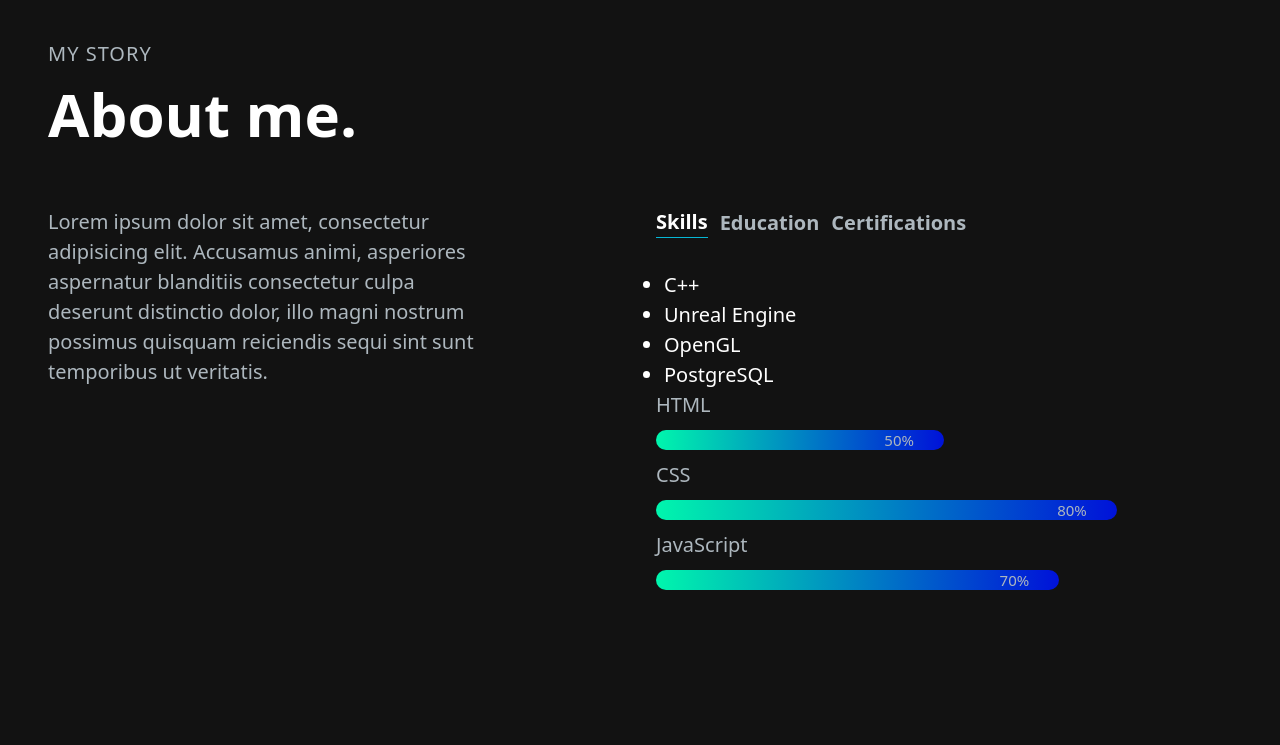
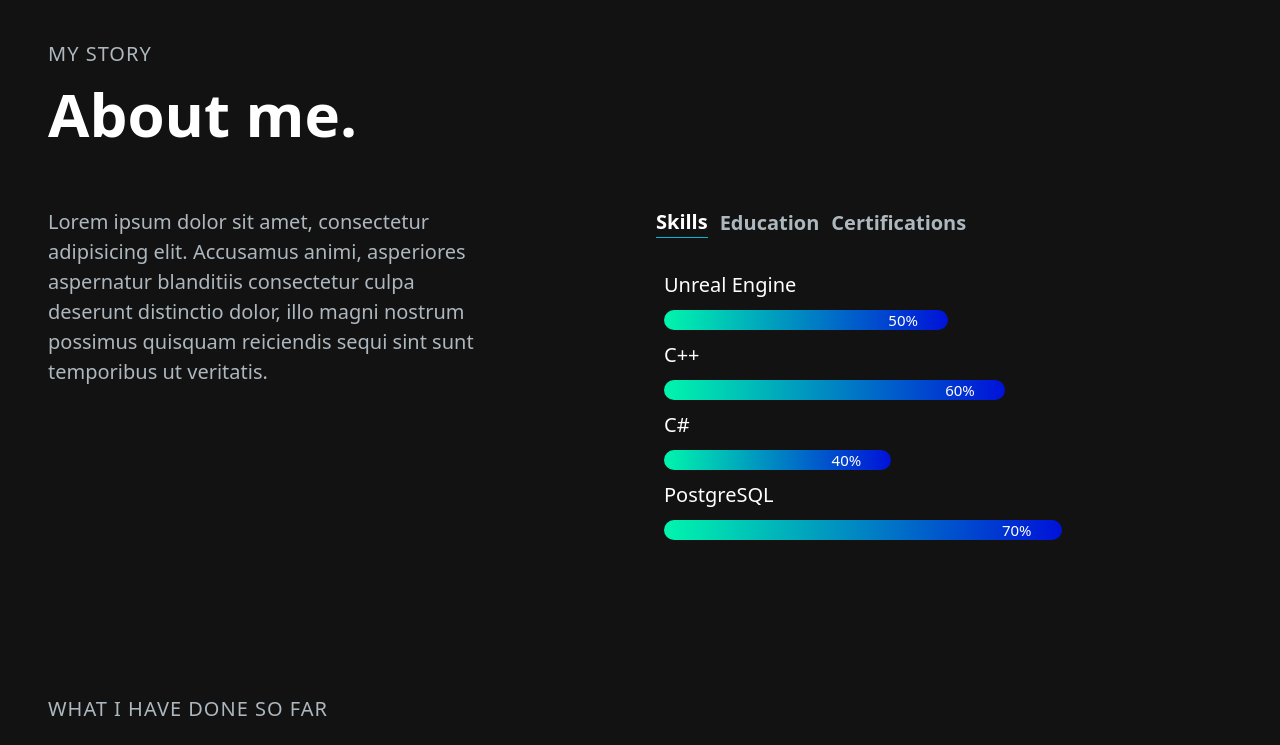
Before and after one commit to DiMs8P/Portfolio, a Next.js app: page /en in a window 1280 px wide. Shown: the part 569-1314 px from the top of the page. Built offline with nearby package versions, Linux system fonts and the light colour scheme.

Commit message:
added about progress bars

```diff
--- a/app/[locale]/globals.css
+++ b/app/[locale]/globals.css
@@ -143,10 +143,7 @@ body {
 
 .skill-bar {
     width: 100%;
-    background: rgba(255, 255, 255, 0.1);
     height: 20px;
-    z-index: -1;
-
     border-radius: 100px;
     position: absolute;
 }
@@ -166,22 +163,27 @@ body {
     font-size: 15px;
 }
 
-.html {
-    animation: html 2s;
+.ue {
+    animation: ue 2s;
     width: 50%;
 }
 
-.css {
-    animation: css 2s;
-    width: 80%;
+.cpp {
+    animation: cpp 2s;
+    width: 60%;
 }
 
-.js {
-    animation: js 2s;
+.csharp {
+    animation: csharp 2s;
+    width: 40%;
+}
+
+.pSQL {
+    animation: pSQL 2s;
     width: 70%;
 }
 
-@keyframes html {
+@keyframes ue {
     from {
         width: 0;
     }
@@ -190,16 +192,25 @@ body {
     }
 }
 
-@keyframes css {
+@keyframes cpp {
     from {
         width: 0;
     }
     to {
-        width: 80%;
+        width: 60%;
     }
 }
 
-@keyframes js {
+@keyframes csharp {
+    from {
+        width: 0;
+    }
+    to {
+        width: 40%;
+    }
+}
+
+@keyframes pSQL {
     from {
         width: 0;
     }
--- a/app/components/about/About.jsx
+++ b/app/components/about/About.jsx
@@ -1,14 +1,12 @@
 "use client"
 import React, {useTransition, useState} from 'react'
-import Image from 'next/image'
-import AboutImage from "../../../src/github-icon.svg";
 import TabButton from "./TabButton";
 import {fadeIn} from "../../../app/utils/motion";
 import {getTabData} from "./constants";
 import {useTranslations} from "next-intl";
 import SectionHeader from "../../../app/components/SectionHeader";
 import AnimationWrapper from "../AnimationWrapper";
-import {sizes, styles} from "../../[locale]/styles";
+import {styles} from "../../[locale]/styles";
 
 const About = () => {
     const [tab, setTab] = useState("skills");
@@ -67,30 +65,6 @@ const About = () => {
                               getTabData(useTranslations("AboutSection.TabData")).find((t) => t.id === tab).content
                           }
                       </div>
-
-                      <div className={`${sizes.baseTextSize} skills-area`}>
-                          <div className="skill">
-                              <div className="skill-title">HTML</div>
-                              <div className="skill-bar"></div>
-                              <div className="html skill-fill">
-                                  <span className="skill-percent">50%</span>
-                              </div>
-                          </div>
-                          <div className="skill">
-                              <div className="skill-title">CSS</div>
-                              <div className="skill-bar"></div>
-                              <div className="css skill-fill">
-                                  <span className="skill-percent">80%</span>
-                              </div>
-                          </div>
-                          <div className="skill">
-                              <div className="skill-title">JavaScript</div>
-                              <div className="skill-bar"></div>
-                              <div className="js skill-fill">
-                                  <span className="skill-percent">70%</span>
-                              </div>
-                          </div>
-                      </div>
                   </AnimationWrapper>
           </section>
       </div>
--- a/app/components/about/constants.js
+++ b/app/components/about/constants.js
@@ -1,4 +1,5 @@
 import React from "react";
+import {sizes} from "@/app/[locale]/styles";
 
 const getTabData = (t) => {
     return [
@@ -6,10 +7,36 @@ const getTabData = (t) => {
             id: "skills",
             content: (
                 <ul className='text-white list-disc pl-2'>
-                    <li>C++</li>
-                    <li>Unreal Engine</li>
-                    <li>OpenGL</li>
-                    <li>PostgreSQL</li>
+                    <div className={`${sizes.baseTextSize} text-white skills-area`}>
+                        <div className="skill">
+                            <div className="skill-title">Unreal Engine</div>
+                            <div className="skill-bar"></div>
+                            <div className="ue skill-fill">
+                                <span className="skill-percent">50%</span>
+                            </div>
+                        </div>
+                        <div className="skill">
+                            <div className="skill-title">C++</div>
+                            <div className="skill-bar"></div>
+                            <div className="cpp skill-fill">
+                                <span className="skill-percent">60%</span>
+                            </div>
+                        </div>
+                        <div className="skill">
+                            <div className="skill-title">C#</div>
+                            <div className="skill-bar"></div>
+                            <div className="csharp skill-fill">
+                                <span className="skill-percent">40%</span>
+                            </div>
+                        </div>
+                        <div className="skill">
+                            <div className="skill-title">PostgreSQL</div>
+                            <div className="skill-bar"></div>
+                            <div className="pSQL skill-fill">
+                                <span className="skill-percent">70%</span>
+                            </div>
+                        </div>
+                    </div>
                 </ul>
             )
         },
```
